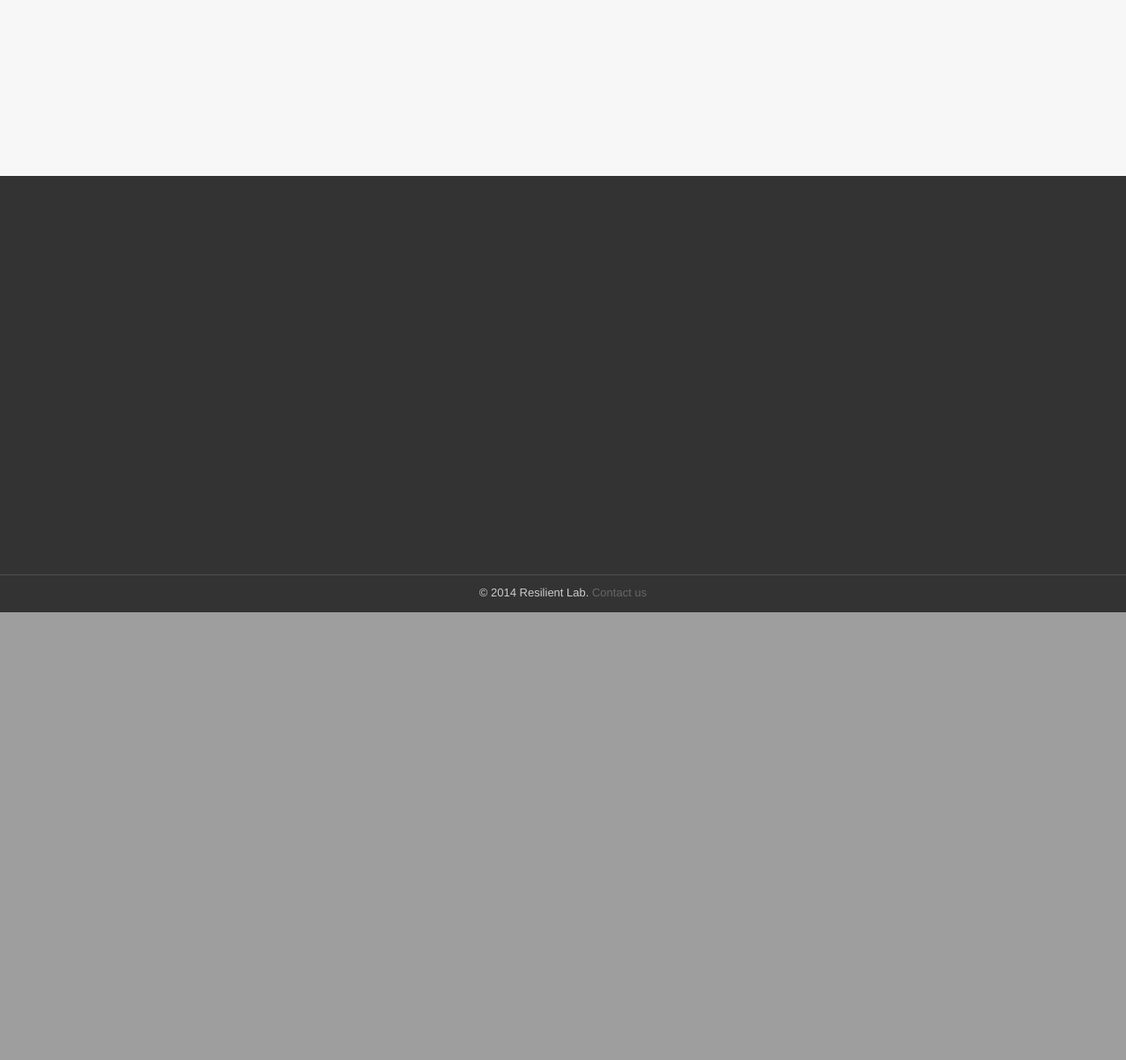
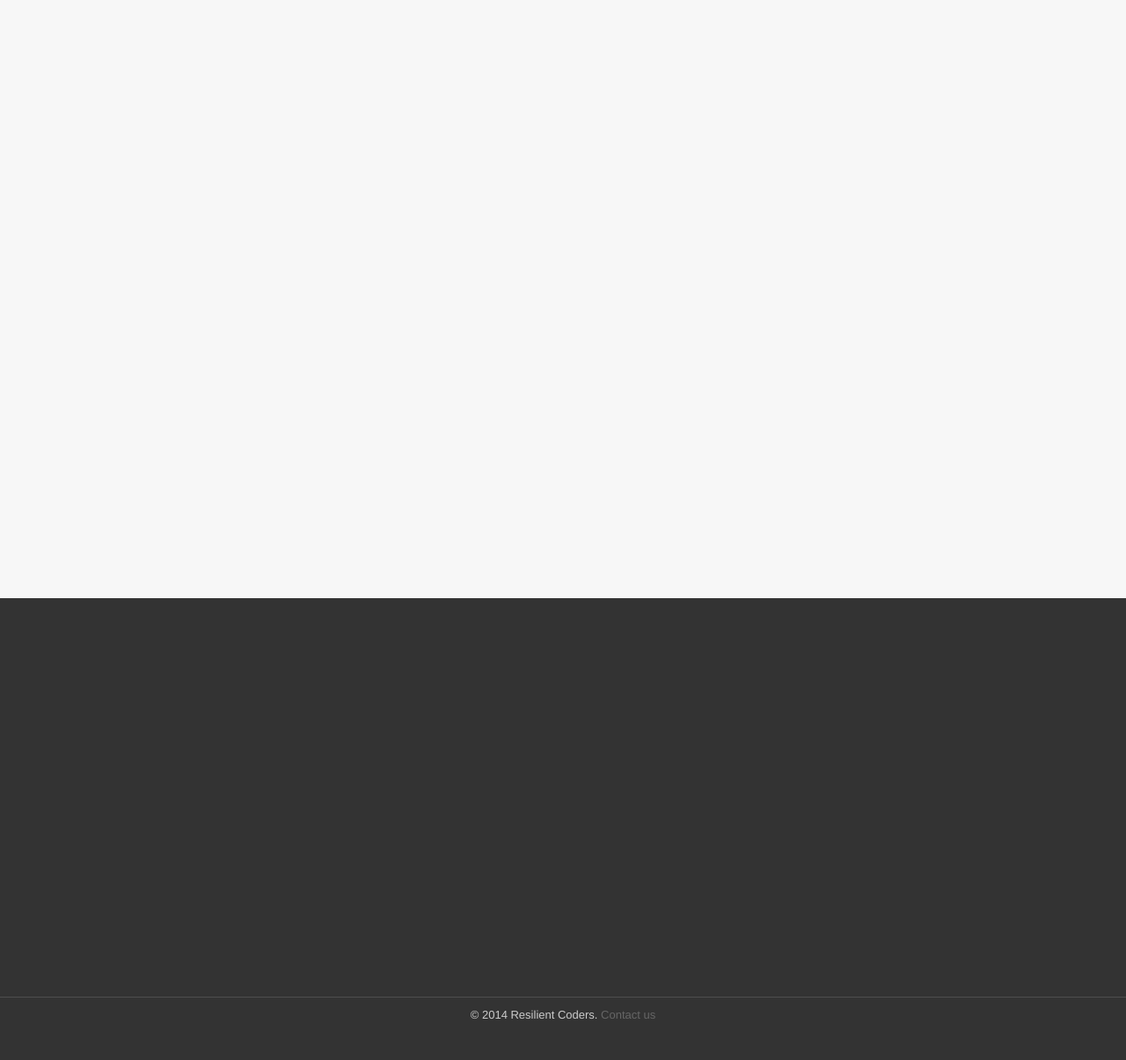
Before and after one commit to ddelmar/resilient, a PHP site: page / in a window 1280 px wide. Shown: the part 1307-2512 px from the top of the page at 88% size. Before the commit the page ends 2003 px from the top, so only its background shows below. Run offline with PHP 8.4, Linux system fonts and the light colour scheme; some libraries are stand-ins or nearby versions; some web fonts are replaced.

Commit message:
changed to one-pager

```diff
--- a/c/desktop.css
+++ b/c/desktop.css
@@ -143,7 +143,7 @@
 
 .body_ #tier3 {
 	position: absolute;
-	top: 1507px;
+	top: 1987px;
 	padding: 60px 0 90px 0;
 	background: #333;
 	color: #f7f7f7;
@@ -194,7 +194,7 @@
 
 #footer_home .footer {
 	position: absolute;
-	top: 1960px;
+	top: 2440px;
 	z-index:4;
 }
 
--- a/c/master.css
+++ b/c/master.css
@@ -36,7 +36,7 @@
 	margin: 1.2em 0 .5em 0;
 }
 
-.body_ p { text-align: center; }
+.body_ p { text-align: left; }
 
 ul, ol, li { list-style-type:none; }
 
--- a/c/mobile.css
+++ b/c/mobile.css
@@ -32,8 +32,6 @@
 	margin: 0 auto;
 }
 
-#tier2 {padding: 0; }
-
 #tier2, #tier3 {
 	width:100%;
 	padding: 20px 0 0 0;
--- a/includes/footer.php
+++ b/includes/footer.php
@@ -6,5 +6,5 @@
       theYear=now.getYear()
 		theYear=theYear+1900
       document.write(theYear)
-</script> Resilient Lab. <a href="mailto:david@resilientlab.org">Contact us</a>
+</script> Resilient Coders. <a href="mailto:david@civica.io">Contact us</a>
 </div>
--- a/index.php
+++ b/index.php
@@ -7,26 +7,31 @@
 <div id="container">
 <div id="header">
 	<section>
-	<h1>Resilient</h1>
-	<h2 id="tagline">Writing code to change the odds for underserved communities.</h2>
+	<h1>Resilient Coders</h1>
+	<h2 id="tagline">Hacking the opportunity gap</h2>
 	</section>
 </div><!-- /header -->
 
 <div id="tier2">
 	<section>
 		<div id="logo">
-			<a href="/">Resilient</a>
+			<a href="/">Resilient Coders</a>
 		</div>
-		<h2>Current Projects</h2>
+		<h2>What we do</h2>
 		<div class="product">
-			<a class="resilient" href="/rlab">
-				<h3>Resilient Lab</h3>
-				<p>Teaching teens to code</p>
-			</a>
-			<a class="brass" href="/brass">
-				<h3>BRASS</h3>
-				<p>Smarter Corrections Software</p>
-			</a>
+			<p>
+				Resilient Coders is a free, volunteer-based program focused on making web technology more available to kids who might not otherwise be exposed to it. They'll spend eight weeks building their own websites, exploring web development as a means of self-expression.
+			</p>
+				<p>
+		<b>It's good for the student</b><br />
+		A student could have an innate gift for web development, and just never have an opportunity to explore it. He may not have the right role model, or live in a community that values it. If we were to just introduce the basics to these kids, we might awaken the curiosity of one such student, and begin to bridge the opportunity gap in that one case.
+		<br /><br />
+		<b>The tech world needs these kids</b><br />
+		While 7% of Americans can't find work, the tech industry still struggles to find talent. There simply aren't enough people in the workforce to satisfy a market hungry for certain skill sets. The local tech community stands to benefit from an investment in programs that expand the talent pool, and open the doors to young people from communities traditionally underrepresented in technology.
+		<br /><br />
+		<b>Our communities benefit from the students' development of a lucrative skill</b>
+		<br />The best way to break the generational cycle of poverty is to get kids interested in developing a reliable and lucrative skill.
+				</p>
 		</div>
 	</section>
 </div><!-- /tier2 -->
@@ -34,11 +39,15 @@
 <div id="tier3">
 	<section>
 		<div class="product">
-		<h2>Hacking the opportunity gap</h2>
+		<h2>
+			Who we are
+		</h2>
 		<p>
-We are a network of developers and designers committed to the vision of technology as an equalizer in Boston. We offer design and dev consulting for public institutions and social change-makers. We love solving hard problems; particularly those that matter most to the community. </p>
+Resilient Coders is run by Civica.io. We build web products that do public good. We partner with
+government agencies and with social change-makers to advance a mutual vision of technology as a tool
+for public progress. We love solving hard problems; particularly those that matter most to the community.</p>
 
-<p>Start a project with us. Or volunteer with us. <a href="mailto:david@resilientlab.org">Drop us a note.</a></p>
+<p>Start a project with us. Or volunteer with Resilient Coders. Drop us a note at <a href="mailto:david@civica.io">david@civica.io.</a></p>
 
 		</p>
 		</div>
--- a/j/nbw-parallax.js
+++ b/j/nbw-parallax.js
@@ -78,7 +78,7 @@
 			$tier2.css({"opacity": ((pos - 420) * 0.004)});
 		}
 		if($('#tier3').hasClass("inview")){
-			$tier3.css({"opacity": ((pos - 827) * 0.004)});
+			$tier3.css({"opacity": ((pos - 1260) * 0.004)});
 		}
 
 		$("#pos").html(pos);
```
